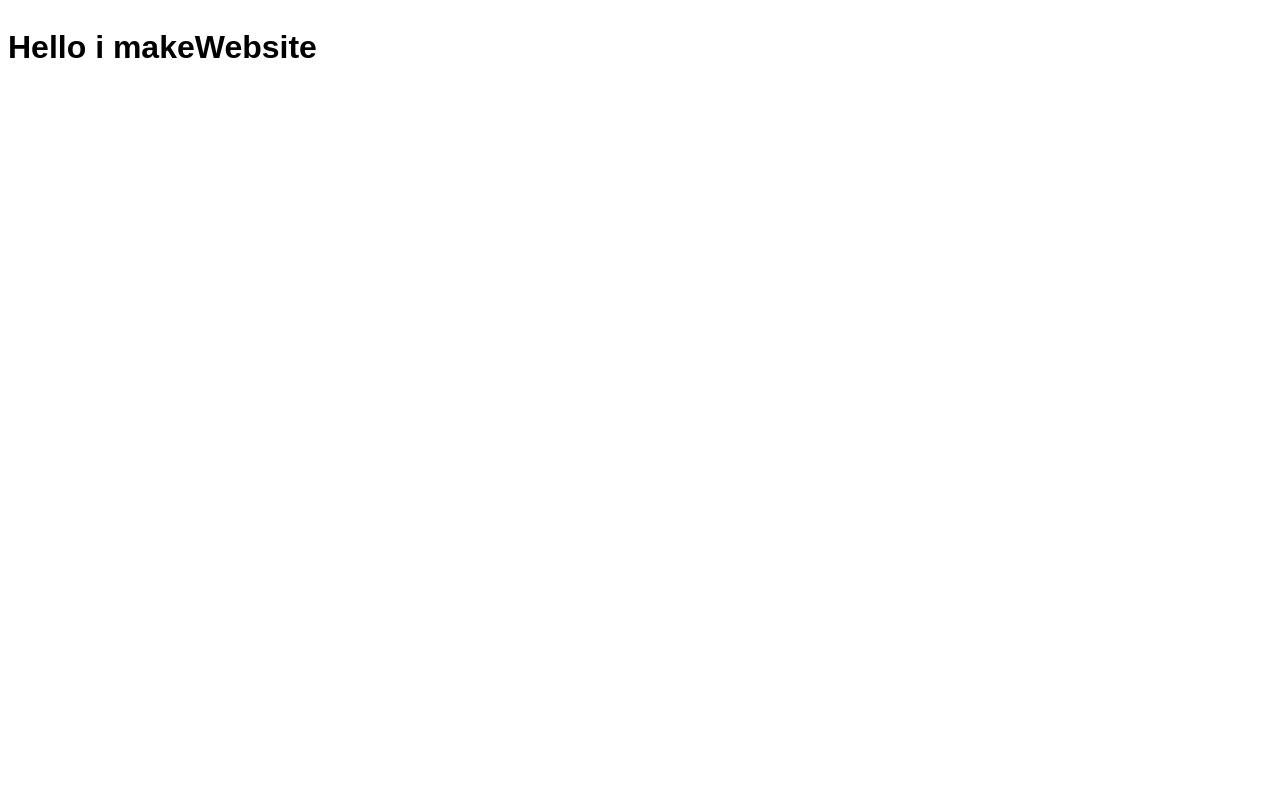
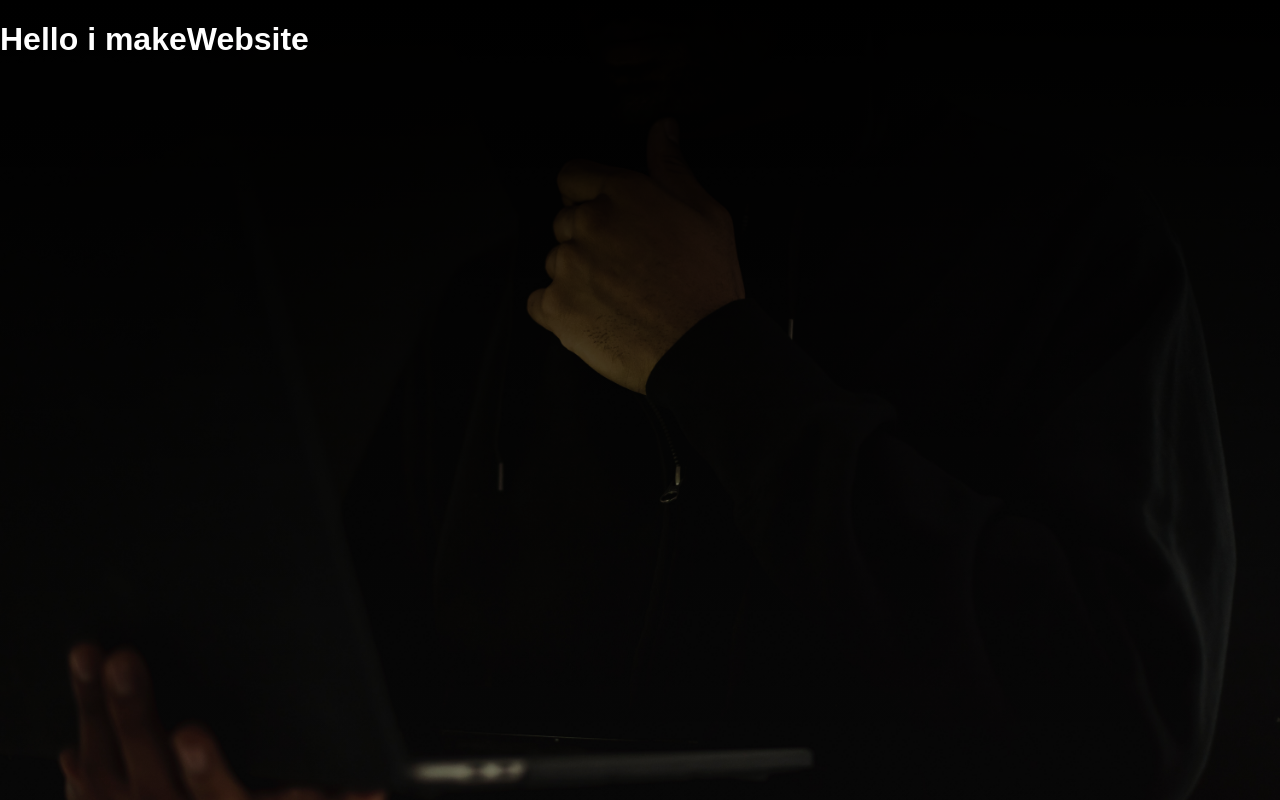
Before and after one commit to amaan1dev/typwriter-effect-with-js-miniproject, a plain HTML site: page index.html in a window 1280 px wide. Drawn offline with Linux system fonts and the light colour scheme.

Commit message:
update: gradient to bg image
added a bg image and set the gradient to dim the image

```diff
--- a/style.css
+++ b/style.css
@@ -1,7 +1,15 @@
 body{
     font-family: sans-serif;
+    margin: 0;
+    padding: 0;
+    box-sizing: border-box;
 }
 
 .intro{
     display: flex;
+    color: white;
+    height: 100vh;
+    background-image: linear-gradient(rgba(0,0,0,1),rgba(0,0,0,0.2)),url(/images/hero.jpg);
+    background-size: cover;
+
 }
```
Also changed, not shown: images/hero.jpg (added).
